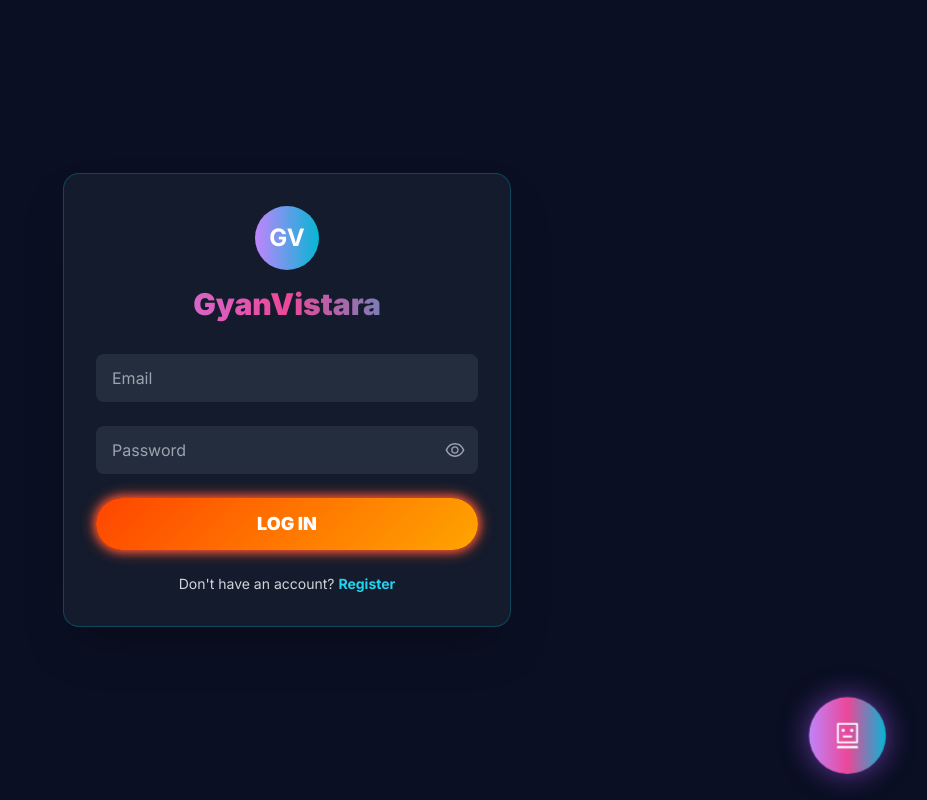
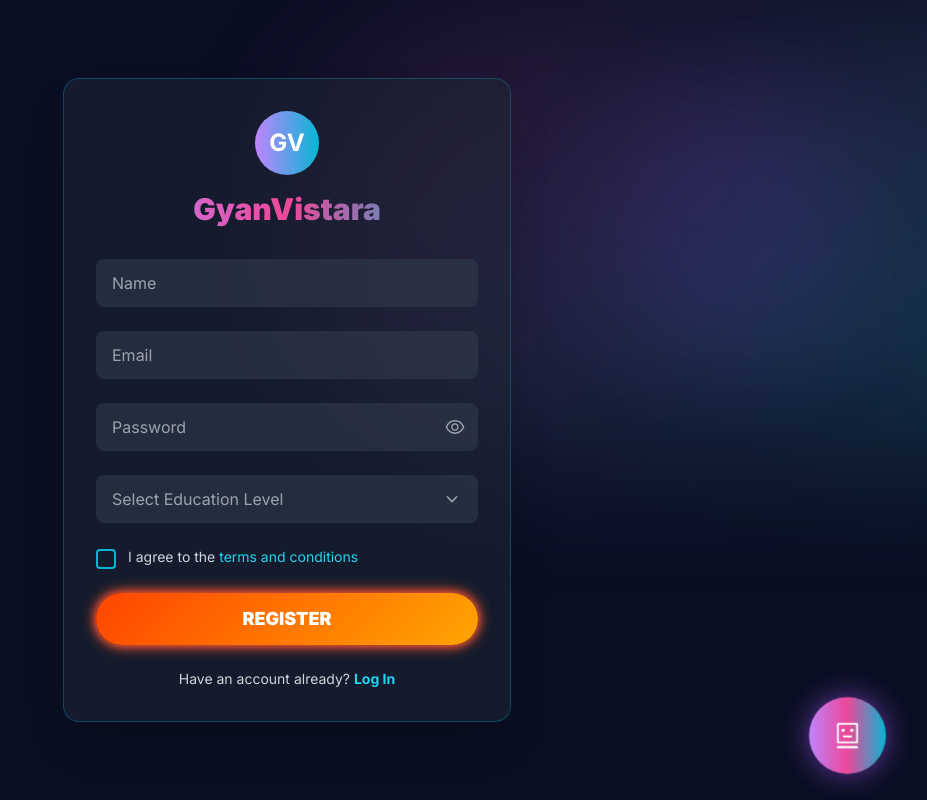
Before and after one commit to shravya235/CoursesPath_Generator, a React (Vite) app in the folder frontend/: page /register in a window 1280 px wide. Shown: the whole page, without its empty margins (353-1280 px from the left). Built offline with nearby package versions, Linux system fonts and the light colour scheme.

Commit message:
Corrected Register page

```diff
--- a/frontend/src/pages/auth/RegisterPage.jsx
+++ b/frontend/src/pages/auth/RegisterPage.jsx
@@ -1,25 +1,48 @@
+// src/pages/auth/RegisterPage.jsx
 import React, { useState } from 'react';
 import { Link, useNavigate } from 'react-router-dom';
-import { FcGoogle } from 'react-icons/fc';
-import { FaGithub } from 'react-icons/fa';
+import CustomSelect from '../../components/CustomSelect';
 import { AiOutlineEye, AiOutlineEyeInvisible } from 'react-icons/ai';
 
-const LoginPage = () => {
+const RegisterPage = () => {
   const [formData, setFormData] = useState({
+    name: '',
     email: '',
     password: '',
+    education: '',
+    agree: false,
   });
+  const [customEducation, setCustomEducation] = useState('');
   const [error, setError] = useState('');
   const [loading, setLoading] = useState(false);
   const [showPassword, setShowPassword] = useState(false);
   const navigate = useNavigate();
 
+  const educationOptions = [
+    { value: 'high-school', label: 'High School' },
+    { value: 'pre-university', label: 'Pre-University' },
+    { value: 'undergraduate', label: 'Undergraduate' },
+    { value: 'graduate', label: 'Graduate' },
+    { value: 'other', label: 'Other' },
+  ];
+
   const handleChange = (e) => {
-    const { name, value } = e.target;
+    const { name, value, type, checked } = e.target;
     setFormData({
       ...formData,
-      [name]: value,
+      [name]: type === 'checkbox' ? checked : value,
     });
+  };
+
+  const handleEducationChange = (value) => {
+    setFormData({ ...formData, education: value });
+    if (value !== 'other') {
+      setCustomEducation('');
+    }
+  };
+
+  const handleCustomEducationChange = (e) => {
+    setCustomEducation(e.target.value);
   };
 
   const handleSubmit = async (e) => {
@@ -27,18 +50,33 @@ const LoginPage = () => {
     setError('');
     setLoading(true);
 
+    if (!formData.agree) {
+      setError('You must agree to the terms and conditions.');
+      setLoading(false);
+      return;
+    }
+
+    if (formData.education === 'other' && !customEducation.trim()) {
+      setError('Please specify your education level.');
+      setLoading(false);
+      return;
+    }
+
     try {
-      // --- UPDATED URL ---
-      const res = await fetch('https://gyanvistara-backend.onrender.com/api/auth/login', {
+      const res = await fetch('https://gyanvistara-backend.onrender.com/api/auth/register', {
         method: 'POST',
         headers: {
           'Content-Type': 'application/json',
         },
-        body: JSON.stringify(formData),
+        body: JSON.stringify({
+          name: formData.name,
+          email: formData.email,
+          password: formData.password,
+          education: formData.education === 'other' ? customEducation : formData.education,
+        }),
       });
 
       const data = await res.json();
-
       if (!res.ok) {
         throw new Error(data.msg || 'Something went wrong');
       }
@@ -54,8 +92,11 @@ const LoginPage = () => {
 
   return (
     <div className="bg-[#0a0f23] min-h-screen text-gray-100 relative overflow-x-hidden font-sans flex items-center justify-center">
-      {/* ... (rest of the component is unchanged) ... */}
-       {/* Glassmorphism Login Card */}
+      {/* Animated gradient blobs */}
+      <div className="absolute top-0 left-1/2 -translate-x-1/2 w-full max-w-5xl h-[28rem] bg-gradient-magenta-cyan opacity-20 blur-[80px] rounded-full animate-blob pointer-events-none select-none"></div>
+      <div className="absolute top-20 right-10 w-72 h-72 bg-gradient-purple-blue opacity-15 blur-[60px] rounded-full animate-blob-delayed pointer-events-none select-none"></div>
+
+      {/* Glassmorphism Register Card */}
       <div className="relative z-10 bg-gray-800/50 backdrop-blur-lg border border-cyan-700/50 rounded-2xl p-4 md:p-8 w-full max-w-sm md:max-w-md shadow-2xl">
         {/* Logo and Title */}
         <div className="text-center mb-6 md:mb-8">
@@ -69,6 +110,19 @@ const LoginPage = () => {
 
         {/* Form */}
         <form onSubmit={handleSubmit} className="space-y-6">
+          {/* Name Input */}
+          <div>
+            <input
+              type="text"
+              name="name"
+              value={formData.name}
+              onChange={handleChange}
+              placeholder="Name"
+              className="w-full bg-gray-700/50 border-0 rounded-lg px-4 py-3 text-gray-100 placeholder-gray-400 focus:outline-none focus:ring-2 focus:ring-cyan-500 transition-all"
+              required
+            />
+          </div>
+
           {/* Email Input */}
           <div>
             <input
@@ -102,24 +156,69 @@ const LoginPage = () => {
             </button>
           </div>
 
-          {/* --- ERROR MESSAGE DISPLAY --- */}
+          {/* Education Dropdown */}
+          <CustomSelect
+            options={educationOptions}
+            value={formData.education}
+            onChange={handleEducationChange}
+            placeholder="Select Education Level"
+          />
+
+          {/* Custom Education Input */}
+          {formData.education === 'other' && (
+            <div>
+              <input
+                type="text"
+                value={customEducation}
+                onChange={handleCustomEducationChange}
+                placeholder="Please specify your education level"
+                className="w-full bg-gray-700/50 border-0 rounded-lg px-4 py-3 text-gray-100 placeholder-gray-400 focus:outline-none focus:ring-2 focus:ring-cyan-500 transition-all"
+                required
+              />
+            </div>
+          )}
+
+          {/* Terms Checkbox */}
+          <div className="flex items-start">
+            <input
+              type="checkbox"
+              name="agree"
+              checked={formData.agree}
+              onChange={handleChange}
+              className="hidden"
+              id="agree"
+            />
+            <label
+              htmlFor="agree"
+              className={`w-5 h-5 rounded border-2 border-cyan-500 flex items-center justify-center cursor-pointer transition-all mt-0.5 ${
+                formData.agree ? 'bg-gradient-to-r from-cyan-500 to-blue-500' : 'bg-transparent'
+              }`}
+            >
+              {formData.agree && <span className="text-white text-xs">✓</span>}
+            </label>
+            <span className="ml-2 md:ml-3 text-xs md:text-sm text-gray-300 leading-tight">
+              I agree to the <a href="#" className="text-cyan-400 hover:underline">terms and conditions</a>
+            </span>
+          </div>
+
+          {/* Error Message Display */}
           {error && <p className="text-red-400 text-sm text-center">{error}</p>}
 
-          {/* Login Button */}
+          {/* Register Button */}
           <button
             type="submit"
             disabled={loading}
-            className="w-full bg-gradient-electric-orange text-white font-extrabold uppercase text-lg py-3 px-6 rounded-full shadow-[0_0_20px_#FF5733,0_0_40px_#FF5733] animate-glow transition-all duration-300 hover:scale-105 hover:shadow-[0_0_40px_#FF5733,0_0_80px_#FF5733] hover:bg-gradient-to-r hover:from-orange-500 hover:to-red-500 disabled:opacity-50 disabled:cursor-not-allowed"
+            className="w-full bg-gradient-electric-orange text-white font-extrabold uppercase text-lg py-3 px-6 rounded-full shadow-[0_0_20px_#FF5733,0_0_40px_#FF5733] animate-glow transition-all duration-300 hover:scale-105 hover:shadow-[0_0_40px_#FF533,0_0_80px_#FF5733] hover:bg-gradient-to-r hover:from-orange-500 hover:to-red-500 disabled:opacity-50 disabled:cursor-not-allowed"
           >
-            {loading ? 'Logging In...' : 'Log In'}
+            {loading ? 'Registering...' : 'Register'}
           </button>
         </form>
 
         {/* Toggle Link */}
         <div className="mt-6 text-center text-sm text-gray-300">
-          Don't have an account?{' '}
-          <Link to="/register" className="text-cyan-400 hover:text-cyan-300 font-semibold">
-            Register
+          Have an account already?{' '}
+          <Link to="/login" className="text-cyan-400 hover:text-cyan-300 font-semibold">
+            Log In
           </Link>
         </div>
       </div>
@@ -127,4 +226,4 @@ const LoginPage = () => {
   );
 };
 
-export default LoginPage;
+export default RegisterPage;
```
